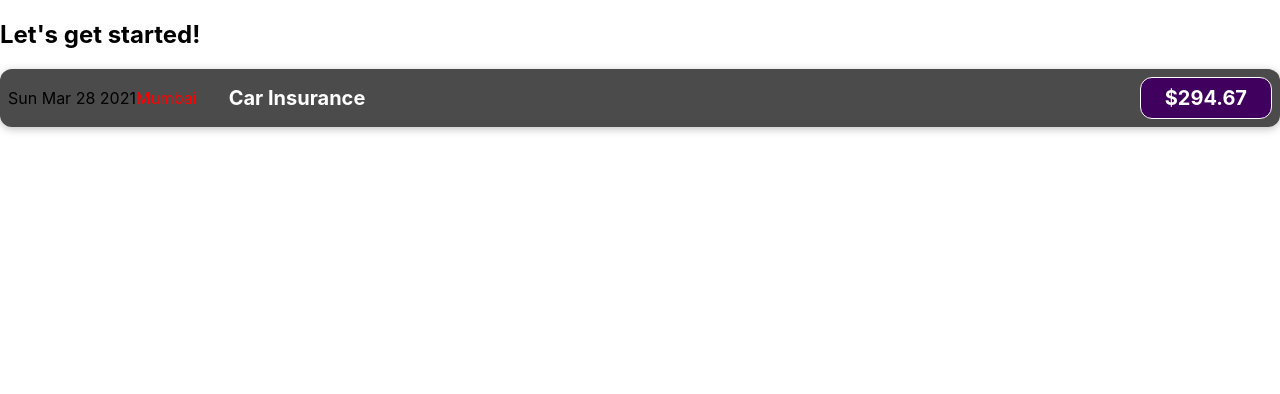
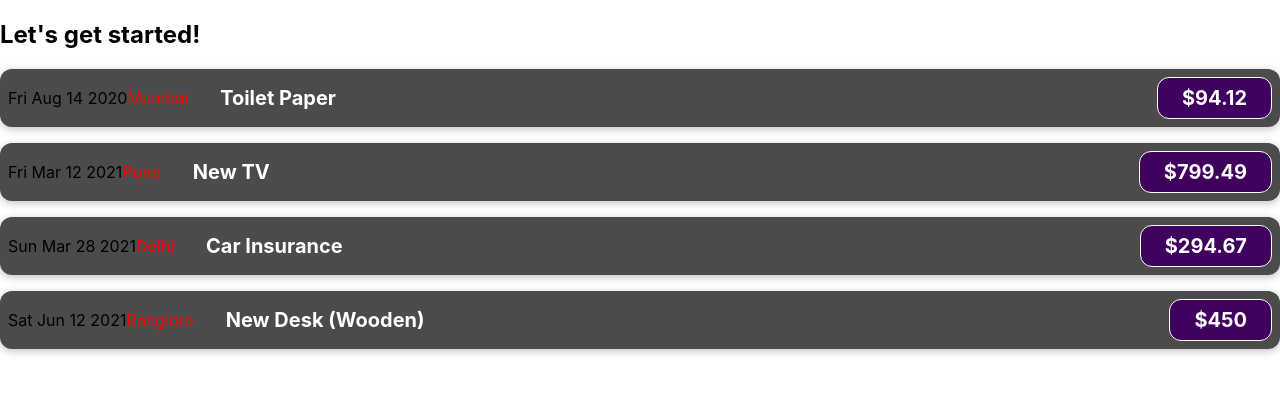
Before and after one commit to rishii-27/ReactExpenseTracker, a React (Create React App) app: page / in a window 1280 px wide. Shown: the top 394 px of the page. Built offline with nearby package versions, Linux system fonts and the light colour scheme.

Commit message:
task9:propsLocation

```diff
--- a/src/App.js
+++ b/src/App.js
@@ -1,10 +1,37 @@
 import ExpenseItem from "./components/ExpenseItem";
 
 function App() {
+  const expenses = [
+    {
+      id: 'e1',
+      title: 'Toilet Paper',
+      amount: 94.12,
+      date: new Date(2020, 7, 14),
+      location: 'Mumbai'
+    },
+    { id: 'e2', title: 'New TV', amount: 799.49, date: new Date(2021, 2, 12), location: 'Pune' },
+    {
+      id: 'e3',
+      title: 'Car Insurance',
+      amount: 294.67,
+      date: new Date(2021, 2, 28),
+      location: 'Delhi'
+    },
+    {
+      id: 'e4',
+      title: 'New Desk (Wooden)',
+      amount: 450,
+      date: new Date(2021, 5, 12),
+      location: 'Banglore'
+    },
+  ];
   return (
     <div>
       <h2>Let's get started!</h2>
-      <ExpenseItem />
+      <ExpenseItem title={expenses[0].title} amount={expenses[0].amount} date={expenses[0].date} location={expenses[0].location}></ExpenseItem>
+      <ExpenseItem title={expenses[1].title} amount={expenses[1].amount} date={expenses[1].date} location={expenses[1].location}></ExpenseItem>
+      <ExpenseItem title={expenses[2].title} amount={expenses[2].amount} date={expenses[2].date} location={expenses[2].location}></ExpenseItem>
+      <ExpenseItem title={expenses[3].title} amount={expenses[3].amount} date={expenses[3].date} location={expenses[3].location}></ExpenseItem>
     </div>
   );
 
--- a/src/components/ExpenseItem.js
+++ b/src/components/ExpenseItem.js
@@ -1,19 +1,19 @@
 // import React from "react";
 import './ExpenseItem.css'
 
-function ExpenseItem() {
-    const expenseDate = new Date(2021, 2, 28);
-    const expenseTitle = 'Car Insurance';
-    const expenseAmount = 294.67;
-    const expenseLocation = 'Mumbai';
+function ExpenseItem(props) {
+    // const expenseDate = new Date(2021, 2, 28);
+    // const expenseTitle = 'Car Insurance';
+    // const expenseAmount = 294.67;
+    // const expenseLocation = 'Mumbai';
 
     return (
         <div className='expense-item'>
-            <div>{expenseDate.toDateString()}</div>
+            <div>{props.date.toDateString()}</div>
             <div className='expense-item__description'>
-                <div style={{ color: "red" }}>{expenseLocation}</div>
-                <h2>{expenseTitle}</h2>
-                <div className='expense-item__price'>${expenseAmount}</div>
+                <div style={{ color: "red" }}>{props.location}</div>
+                <h2>{props.title}</h2>
+                <div className='expense-item__price'>${props.amount}</div>
             </div>
 
         </div >
```
